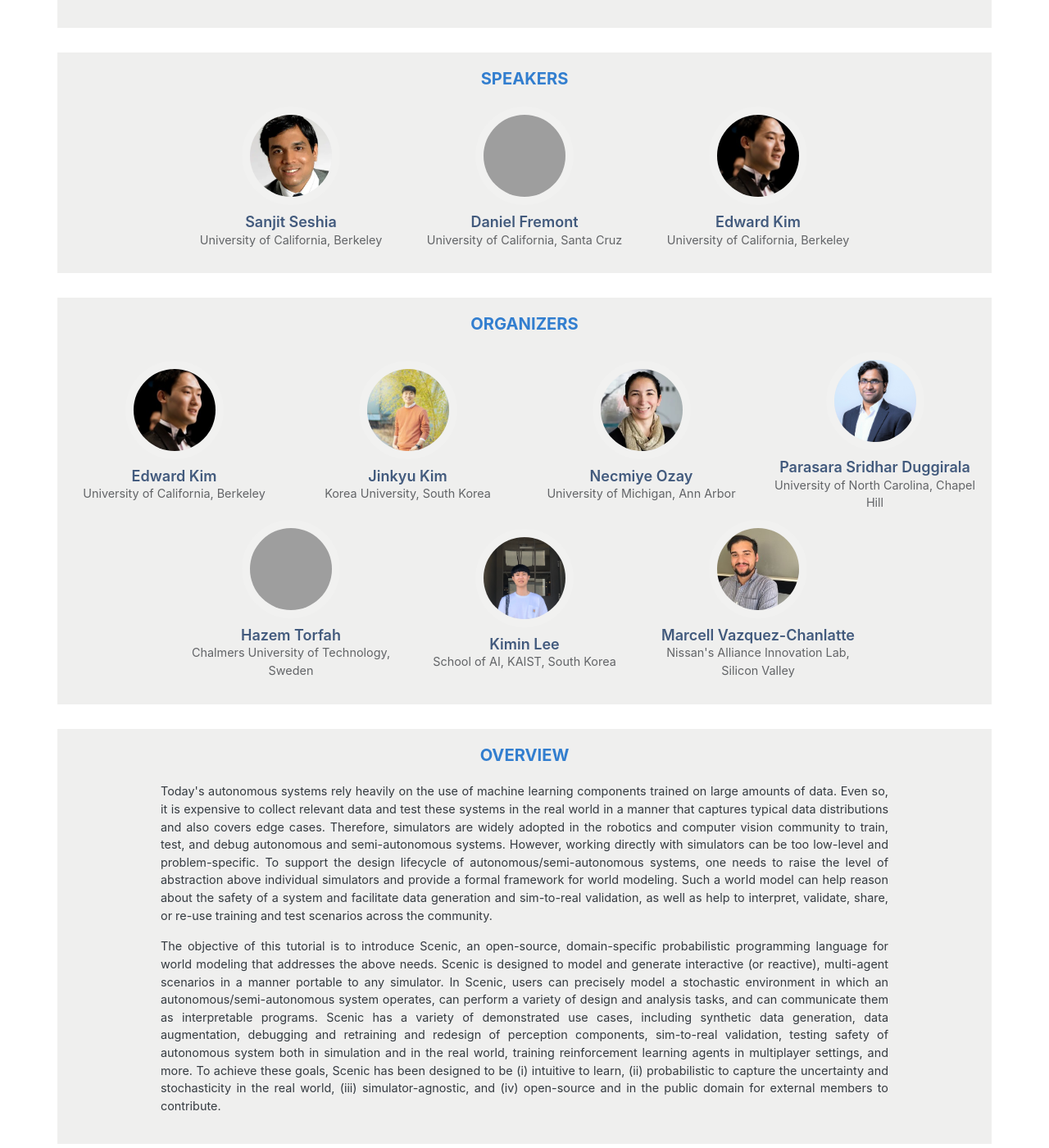
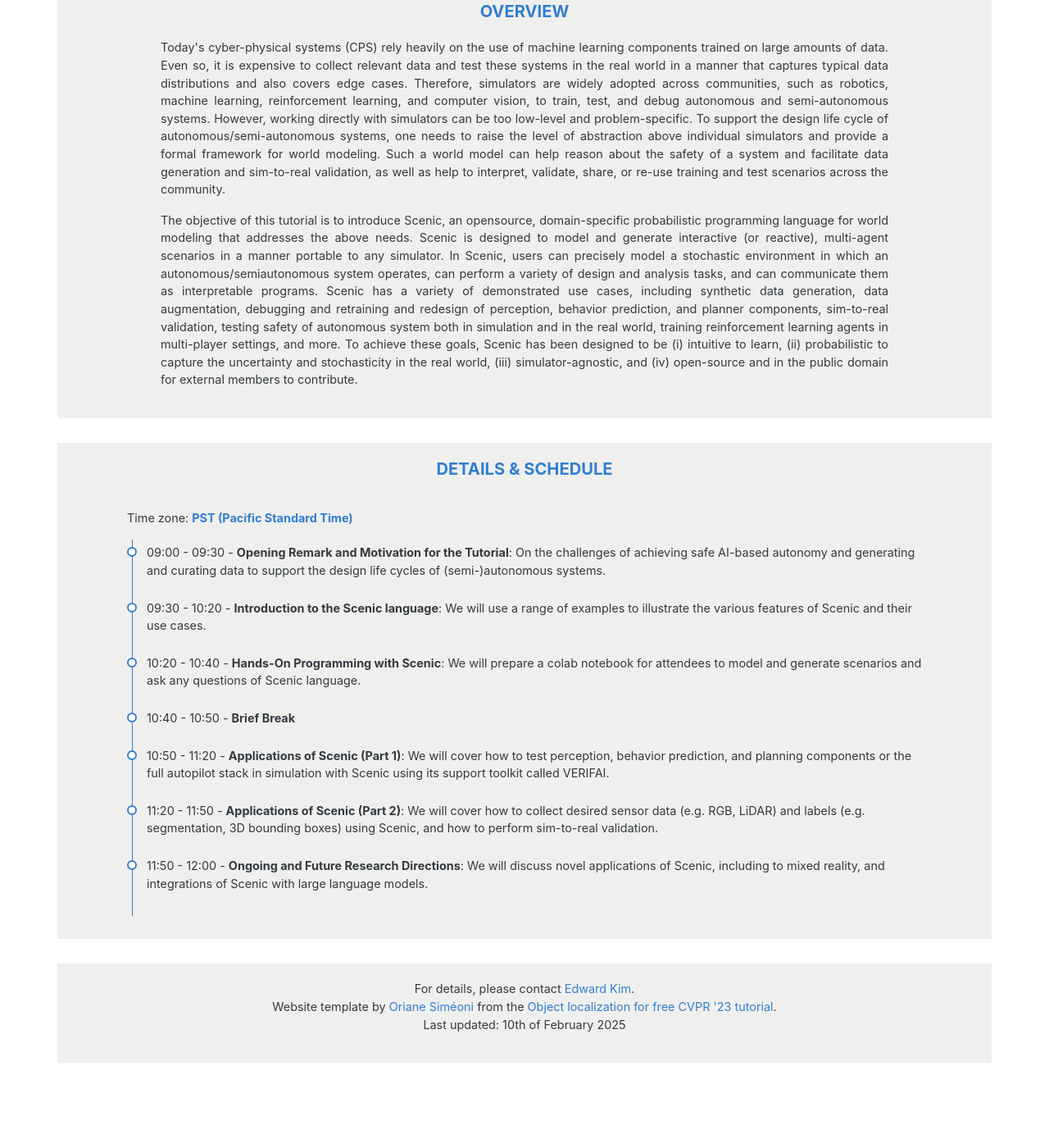
Before and after one commit to BerkeleyLearnVerify/Scenic_Website, a Jekyll site: the page cps25/index.html, which Jekyll copies as it is, in a window 1280 px wide and 1400 px high, scrolled down 1646 px. Shown: the whole window at 82% size. Built offline with Jekyll 4.4.1, drawn with Linux system fonts in a browser that asks for light colours; after the commit the page ends 2972 px from its top, so only the background shows below that; some of the changed text lies outside the part shown; grey boxes are pictures that could not be loaded.

Commit message:
Update index.html

```diff
--- a/cps25/index.html
+++ b/cps25/index.html
@@ -61,9 +61,9 @@
       <h2 class="text-sm text-dark text-center">
         CPS 2025 <br><br>
       </h2>
-      <p class="text-sm text-dark text-center">
+      <!-- <p class="text-sm text-dark text-center">
         <iframe src="https://drive.google.com/file/d/1ZHGAlDWH19WANc89XVNUtYjpeDp_MgWQ/preview" width="640" height="360" allow="autoplay" allowfullscreen></iframe>
-      </p>
+      </p> -->
     </div>
   </section>
 
@@ -210,93 +210,7 @@
     </div><!--- END CONTAINER -->
   </section>
 
-  <section id="bod">
-    <div class="container bg-orange">
-      <h2 class="text-uppercase text-letter-spacing-xs my-0 text-primary font-weight-bold text-center">
-        Organizers
-      </h2>
-      <br>
-      <div class="row text-center" style="text-align:center; justify-content: center; align-items: center;">
-        <div class="col-lg-3 col-sm-3 col-xs-12 wow fadeInLeft" data-wow-duration="1s" data-wow-delay="0.1s"
-          data-wow-offset="0"
-          style="visibility: visible; animation-duration: 1s; animation-delay: 0.1s; animation-name: fadeInLeft;">
-          <div class="our-bod">
-            <div class="single-bod">
-              <img src="img/Edward_Kim.jpeg" class="img-fluid cimg" alt="">
-              <h3 class="text-bold text-name">Edward Kim</h3>
-              <p class="text-institute">University of California, Berkeley</p>
-            </div>
-          </div>
-        </div><!--- END COL -->
-        <div class="col-lg-3 col-sm-3 col-xs-12 wow fadeInLeft" data-wow-duration="1s" data-wow-delay="0.1s"
-          data-wow-offset="0"
-          style="visibility: visible; animation-duration: 1s; animation-delay: 0.1s; animation-name: fadeInLeft;">
-          <div class="our-bod">
-            <div class="single-bod">
-              <img src="img/Jinkyu_Kim.jpeg" class="img-fluid cimg" alt="">
-              <h3 class="text-bold text-name">Jinkyu Kim</h3>
-              <p class="text-institute">Korea University, South Korea</p>
-            </div>
-          </div>
-        </div><!--- END COL -->
-        <div class="col-lg-3 col-sm-3 col-xs-12 wow fadeInLeft" data-wow-duration="1s" data-wow-delay="0.1s"
-          data-wow-offset="0"
-          style="visibility: visible; animation-duration: 1s; animation-delay: 0.1s; animation-name: fadeInLeft;">
-          <div class="our-bod">
-            <div class="single-bod">
-              <img src="img/Necmiye_Ozay.webp" class="img-fluid cimg" alt="">
-              <h3 class="text-bold text-name">Necmiye Ozay</h3>
-              <p class="text-institute">University of Michigan, Ann Arbor</p>
-            </div>
-          </div>
-        </div><!--- END COL -->
-        <div class="col-lg-3 col-sm-3 col-xs-12 wow fadeInLeft" data-wow-duration="1s" data-wow-delay="0.1s"
-          data-wow-offset="0"
-          style="visibility: visible; animation-duration: 1s; animation-delay: 0.1s; animation-name: fadeInLeft;">
-          <div class="our-bod">
-            <div class="single-bod">
-              <img src="img/Parasara Sridhar Duggirala.jpeg" class="img-fluid cimg" alt="">
-              <h3 class="text-bold text-name">Parasara Sridhar Duggirala</h3>
-              <p class="text-institute">University of North Carolina, Chapel Hill</p>
-            </div>
-          </div>
-        </div><!--- END COL -->
-        <div class="col-lg-3 col-sm-3 col-xs-12 wow fadeInLeft" data-wow-duration="1s" data-wow-delay="0.1s"
-          data-wow-offset="0"
-          style="visibility: visible; animation-duration: 1s; animation-delay: 0.1s; animation-name: fadeInLeft;">
-          <div class="our-bod">
-            <div class="single-bod">
-              <img src="img/Hazem_Torfah.png" class="img-fluid cimg" alt="">
-              <h3 class="text-bold text-name">Hazem Torfah</h3>
-              <p class="text-institute">Chalmers University of Technology, Sweden</p>
-            </div>
-          </div>
-        </div><!--- END COL -->
-        <div class="col-lg-3 col-sm-3 col-xs-12 wow fadeInLeft" data-wow-duration="1s" data-wow-delay="0.1s"
-          data-wow-offset="0"
-          style="visibility: visible; animation-duration: 1s; animation-delay: 0.1s; animation-name: fadeInLeft;">
-          <div class="our-bod">
-            <div class="single-bod">
-              <img src="img/Kimin_Lee.png" class="img-fluid cimg" alt="">
-              <h3 class="text-bold text-name">Kimin Lee</h3>
-              <p class="text-institute">School of AI, KAIST, South Korea</p>
-            </div>
-          </div>
-        </div><!--- END COL -->
-        <div class="col-lg-3 col-sm-3 col-xs-12 wow fadeInLeft" data-wow-duration="1s" data-wow-delay="0.1s"
-          data-wow-offset="0"
-          style="visibility: visible; animation-duration: 1s; animation-delay: 0.1s; animation-name: fadeInLeft;">
-          <div class="our-bod">
-            <div class="single-bod">
-              <img src="img/Marcell_Vazequez_Chanlatte.jpeg" class="img-fluid cimg" alt="">
-              <h3 class="text-bold text-name">Marcell Vazquez-Chanlatte</h3>
-              <p class="text-institute">Nissan's Alliance Innovation Lab, Silicon Valley</p>
-            </div>
-          </div>
-        </div><!--- END COL -->
-      </div><!--- END ROW -->
-    </div><!--- END CONTAINER -->
-  </section>
+
 
   <div class="container py-7 bg-orange">
     <h2 class="text-uppercase text-letter-spacing-xs my-0 text-primary font-weight-bold text-center">
@@ -304,28 +218,42 @@
     </h2>
     <br>
     <p class="text-sm text-dark centered-aligned">
-      Today's autonomous systems rely heavily on the use of machine learning components trained on large amounts of
-      data. Even so, it is expensive to collect relevant data and test these systems in the real world in a manner that
-      captures typical data distributions and also covers edge cases. Therefore, simulators are widely adopted in the
-      robotics and computer vision community to train, test, and debug autonomous and semi-autonomous systems. However,
-      working directly with simulators can be too low-level and problem-specific. To support the design lifecycle of
-      autonomous/semi-autonomous systems, one needs to raise the level of abstraction above individual simulators and
-      provide a formal framework for world modeling. Such a world model can help reason about the safety of a system and
-      facilitate data generation and sim-to-real validation, as well as help to interpret, validate, share, or re-use
-      training and test scenarios across the community.
+      Today's cyber-physical systems (CPS) rely heavily on the use of machine
+      learning components trained on large amounts of data. Even
+      so, it is expensive to collect relevant data and test these systems
+      in the real world in a manner that captures typical data distributions
+      and also covers edge cases. Therefore, simulators are widely
+      adopted across communities, such as robotics, machine learning, reinforcement
+      learning, and computer vision, to train, test, and debug
+      autonomous and semi-autonomous systems. However, working
+      directly with simulators can be too low-level and problem-specific.
+      To support the design life cycle of autonomous/semi-autonomous
+      systems, one needs to raise the level of abstraction above individual
+      simulators and provide a formal framework for world modeling.
+      Such a world model can help reason about the safety of a system and
+      facilitate data generation and sim-to-real validation, as well as help
+      to interpret, validate, share, or re-use training and test scenarios
+      across the community.
     </p>
     <p class="text-sm text-dark centered-aligned">
-      The objective of this tutorial is to introduce Scenic, an open-source, domain-specific probabilistic
-      programming language for world modeling that addresses the above needs. Scenic is designed to model and
-      generate interactive (or reactive), multi-agent scenarios in a manner portable to any simulator. In Scenic,
-      users can precisely model a stochastic environment in which an autonomous/semi-autonomous system operates,
-      can perform a variety of design and analysis tasks, and can communicate them as interpretable programs.
-      Scenic has a variety of demonstrated use cases, including synthetic data generation, data augmentation,
-      debugging and retraining and redesign of perception components, sim-to-real validation, testing safety of
-      autonomous system both in simulation and in the real world, training reinforcement learning agents in multiplayer
-      settings, and more. To achieve these goals, Scenic has been designed to be (i) intuitive to learn, (ii)
-      probabilistic to capture the uncertainty and stochasticity in the real world, (iii) simulator-agnostic, and (iv)
-      open-source and in the public domain for external members to contribute.
+      The objective of this tutorial is to introduce Scenic, an opensource,
+      domain-specific probabilistic programming language for
+      world modeling that addresses the above needs. Scenic is designed
+      to model and generate interactive (or reactive), multi-agent scenarios
+      in a manner portable to any simulator. In Scenic, users can precisely
+      model a stochastic environment in which an autonomous/semiautonomous
+      system operates, can perform a variety of design and
+      analysis tasks, and can communicate them as interpretable programs.
+      Scenic has a variety of demonstrated use cases, including
+      synthetic data generation, data augmentation, debugging and
+      retraining and redesign of perception, behavior prediction, and
+      planner components, sim-to-real validation, testing safety of autonomous
+      system both in simulation and in the real world, training
+      reinforcement learning agents in multi-player settings, and more.
+      To achieve these goals, Scenic has been designed to be (i) intuitive
+      to learn, (ii) probabilistic to capture the uncertainty and stochasticity
+      in the real world, (iii) simulator-agnostic, and (iv) open-source
+      and in the public domain for external members to contribute.
     </p>
   </div>
 
@@ -336,63 +264,76 @@
     <br>
     <div class="sched-div mb-2 center" id="Friday, Nov 13th">
       <h4 class="mt-0 mb-2 text-dark op-8 font-weight-bold">
-        Time: June 17th, 9:00 AM-12:00 PM
+        <!-- Time: June 17th, 9:00 AM-12:00 PM -->
       </h4>
       <p class="text-sm text-dark">
-        Time zone: <a href="https://www.timeanddate.com/time/zone/usa/seattle">PDT (Pacific Daylight Time)</a> <br>
-        Location: Seattle Convention Center, <b>Arch 307-308</b> <br>
+        Time zone: <a href="https://www.timeanddate.com/time/zone/usa/irvine">PST (Pacific Standard Time)</a> <br>
+        <!-- Location: Seattle Convention Center, <b>Arch 307-308</b> <br> -->
         <!-- <font color="#9F000F"><b>NEWS:</b> recording available <a href="https://youtu.be/AxhjGR1WIv8">here</a>.</font> -->
       </p>
-      <p class="text-sm text-dark">
+      <!-- <p class="text-sm text-dark">
         Here are the slides used in the tutorial: <a
           href="https://scenic-lang.org/cvpr24/Scenic-CVPR24_Tutorial_Slides.pdf">Tutorial Slides (PDF)</a>
-      </p>
+      </p> -->
       <ul class="list-timeline list-timeline-primary">
         <li class="list-timeline-item p-0 pb-3 pb-lg-4 d-flex flex-wrap flex-column">
           <p class="my-0 text-dark flex-fw text-sm">
-            <span class="text-inverse op-8">09:00 - 09:30</span> - <i><b>Opening Remark and Motivation for the
-                Tutorial</b>: On the challenges of achieving safe AI-
-              based autonomy and generating and curating data to support the design life cycles of (semi-)autonomous
-              systems</i>
+            <span class="text-inverse op-8">09:00 - 09:30</span> - <b>Opening Remark and Motivation for the
+                Tutorial</b>: On the challenges of achieving safe AI-based autonomy and
+                generating and curating data to support the design life cycles of
+                (semi-)autonomous systems.
           </p>
         </li>
         <li class="list-timeline-item p-0 pb-3 pb-lg-4 d-flex flex-wrap flex-column">
           <p class="my-0 text-dark flex-fw text-sm">
-            <span class="text-inverse op-8">09:30 - 10:45</span> - <i><b>Introduction to the Scenic language with
-                hands-on programming</b>: We will provide a tutorial on how to model dynamic, interactive, multi-agent
-              scenarios with hands-on programming in Google Colab notebooks.</i>
-          <ul>
+            <span class="text-inverse op-8">09:30 - 10:20</span> - <b>Introduction to the Scenic language</b>: We will use a
+              range of examples to illustrate the various features of Scenic and
+              their use cases.
+          <!-- <ul>
             <li><a href="https://colab.research.google.com/drive/1iD2I3MEPVsPaAjBlu_1V9jZOpYnk9AuQ">Notebook 1: Static
                 Scenarios</a></li>
             <li><a href="https://colab.research.google.com/drive/1s27MzZ4RM2zZ-Pm3S7XNgFmp43_8klsW">Notebook 2: Dynamic
                 Scenarios</a></li>
-          </ul>
+          </ul> -->
           </p>
         </li>
         <li class="list-timeline-item p-0 pb-3 pb-lg-4 d-flex flex-wrap flex-column">
           <p class="my-0 text-dark flex-fw text-sm">
-            <span class="text-inverse op-8">10:45 - 11:00</span> - <i><b>Coffee Break</b></i>
+            <span class="text-inverse op-8">10:20 - 10:40</span> - <b>Hands-On Programming with Scenic</b>: We will prepare
+            a colab notebook for attendees to model and generate scenarios
+            and ask any questions of Scenic language.
+          <!-- <ul>
+            <li><a href="https://colab.research.google.com/drive/1iD2I3MEPVsPaAjBlu_1V9jZOpYnk9AuQ">Notebook 1: Static
+                Scenarios</a></li>
+            <li><a href="https://colab.research.google.com/drive/1s27MzZ4RM2zZ-Pm3S7XNgFmp43_8klsW">Notebook 2: Dynamic
+                Scenarios</a></li>
+          </ul> -->
           </p>
         </li>
         <li class="list-timeline-item p-0 pb-3 pb-lg-4 d-flex flex-wrap flex-column">
           <p class="my-0 text-dark flex-fw text-sm">
-            <span class="text-inverse op-8">11:00 - 11:25</span> - <i><b>Applications of Scenic (Part 1)</b>: We will
-              cover how to test perception, behavior prediction, and planning components or the full autopilot stack in
-              simulation with Scenic using its support toolkit called VERIFAI</i>
+            <span class="text-inverse op-8">10:40 - 10:50</span> - <b>Brief Break</b>
           </p>
         </li>
         <li class="list-timeline-item p-0 pb-3 pb-lg-4 d-flex flex-wrap flex-column">
           <p class="my-0 text-dark flex-fw text-sm">
-            <span class="text-inverse op-8">11:25 - 11:50</span> - <i><b>Applications of Scenic (Part 2)</b>: We will
-              cover how to collect desired sensor data (e.g. RGB, LiDAR) and labels (e.g. segmentation, 3D bounding
-              boxes) using Scenic, and how to perform sim-to-real validation</i>
+            <span class="text-inverse op-8">10:50 - 11:20</span> - <b>Applications of Scenic (Part 1)</b>: We will
+              cover how to test perception, behavior prediction, and planning components or the full autopilot stack in
+              simulation with Scenic using its support toolkit called VERIFAI.
           </p>
         </li>
         <li class="list-timeline-item p-0 pb-3 pb-lg-4 d-flex flex-wrap flex-column">
           <p class="my-0 text-dark flex-fw text-sm">
-            <span class="text-inverse op-8">11:50 - 12:00</span> - <i><b>Ongoing and Future Research Directions</b>: We
+            <span class="text-inverse op-8">11:20 - 11:50</span> - <b>Applications of Scenic (Part 2)</b>: We will
+              cover how to collect desired sensor data (e.g. RGB, LiDAR) and labels (e.g. segmentation, 3D bounding
+              boxes) using Scenic, and how to perform sim-to-real validation.
+          </p>
+        </li>
+        <li class="list-timeline-item p-0 pb-3 pb-lg-4 d-flex flex-wrap flex-column">
+          <p class="my-0 text-dark flex-fw text-sm">
+            <span class="text-inverse op-8">11:50 - 12:00</span> - <b>Ongoing and Future Research Directions</b>: We
               will discuss novel applications of Scenic,
-              including to mixed reality, and integrations of Scenic with large language models</i>
+              including to mixed reality, and integrations of Scenic with large language models.
           </p>
         </li>
       </ul>
@@ -408,7 +349,7 @@
         localization
         for free CVPR '23 tutorial</a>.
       <br>
-      Last updated: 4th of February 2025
+      Last updated: 10th of February 2025
     </p>
   </div>
 
```
